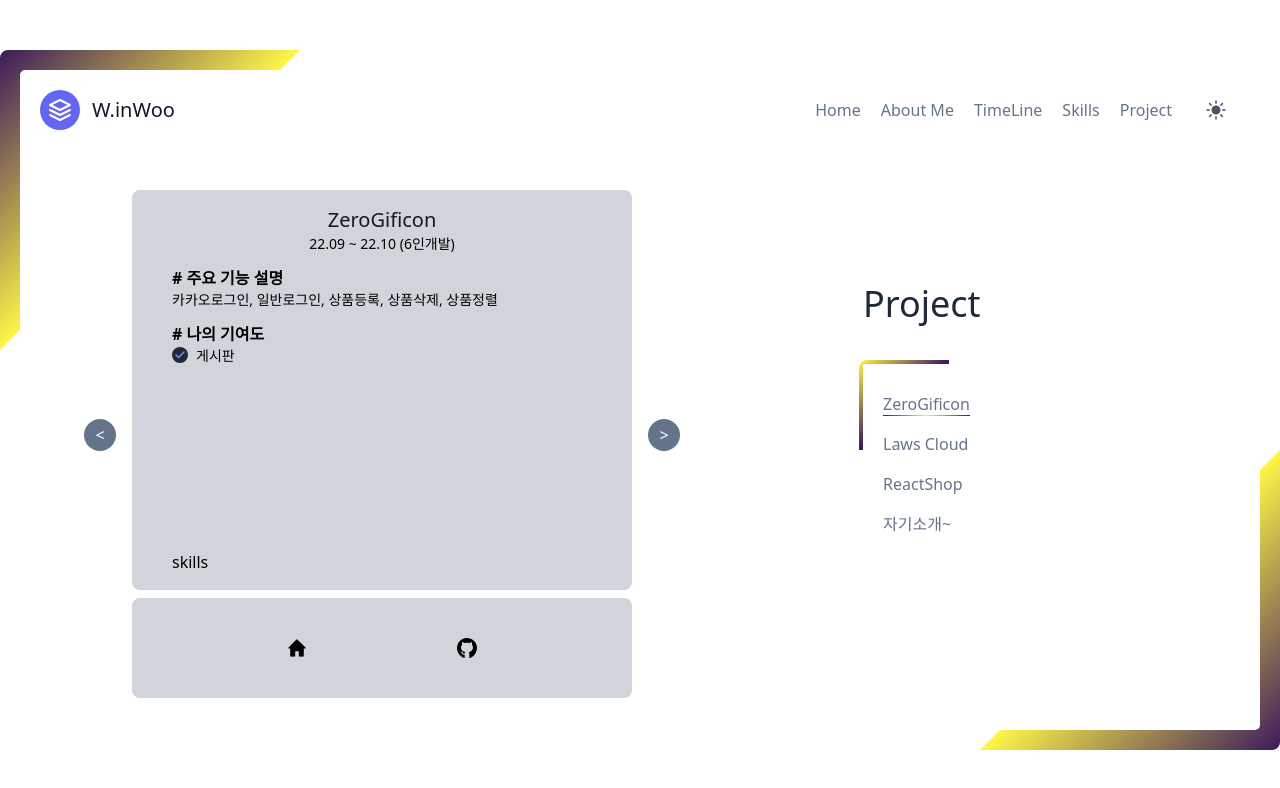
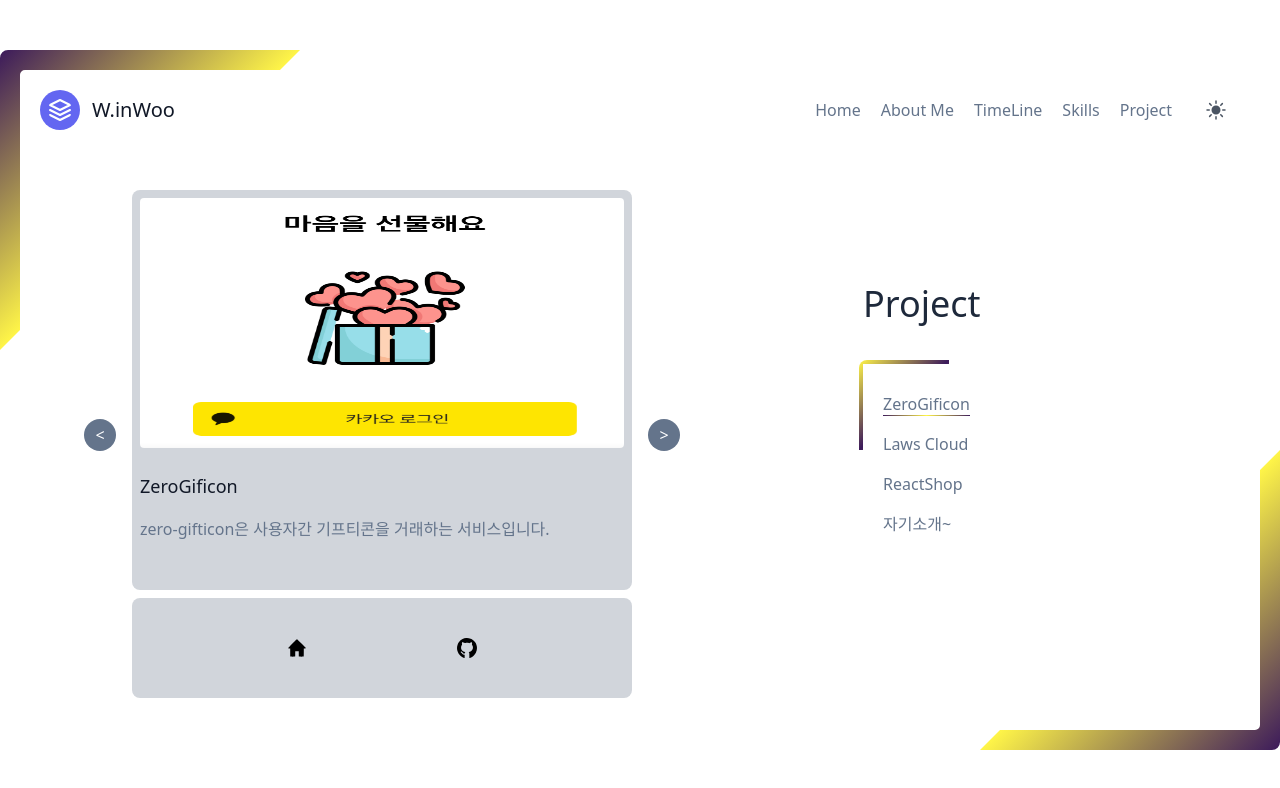
Before and after one commit to wooinwoo/AboutMePage, a Next.js app: page /project in a window 1280 px wide. Shown: the top 788 px of the page. Built offline with nearby package versions, Linux system fonts and the light colour scheme; grey boxes are pictures that could not be loaded.

Commit message:
mod: outline add

```diff
--- a/pages/project.js
+++ b/pages/project.js
@@ -147,7 +147,7 @@ export default function Project() {
                           ))}
                         </nav>
                       </div>
-                      <div>skills</div>
+                      <div className="outline">skills</div>
                     </div>
                   </div>
                   <div className="flex justify-around py-10 px-20 bg-gray-300 dark:bg-gray-700 rounded-lg mt-2 w-full h-[100px]">
--- a/styles/globals.css
+++ b/styles/globals.css
@@ -4,14 +4,14 @@
 
 .card_front {
   backface-visibility: hidden;
-  transform: rotateY(180deg);
+  transform: rotateY(0deg);
 }
 .card_container:hover .card_front {
   transform: rotateY(180deg);
 }
 .card_back {
   backface-visibility: hidden;
-  transform: rotateY(0deg);
+  transform: rotateY(-180deg);
 }
 .card_container:hover .card_back {
   transform: rotateY(0deg);
```
